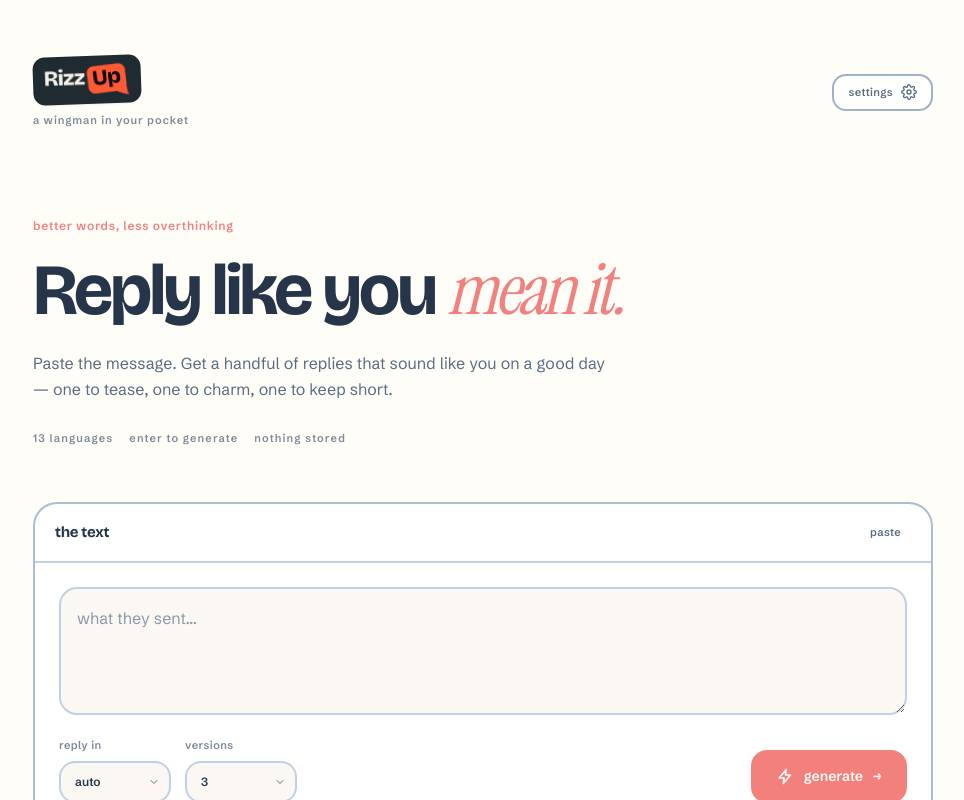
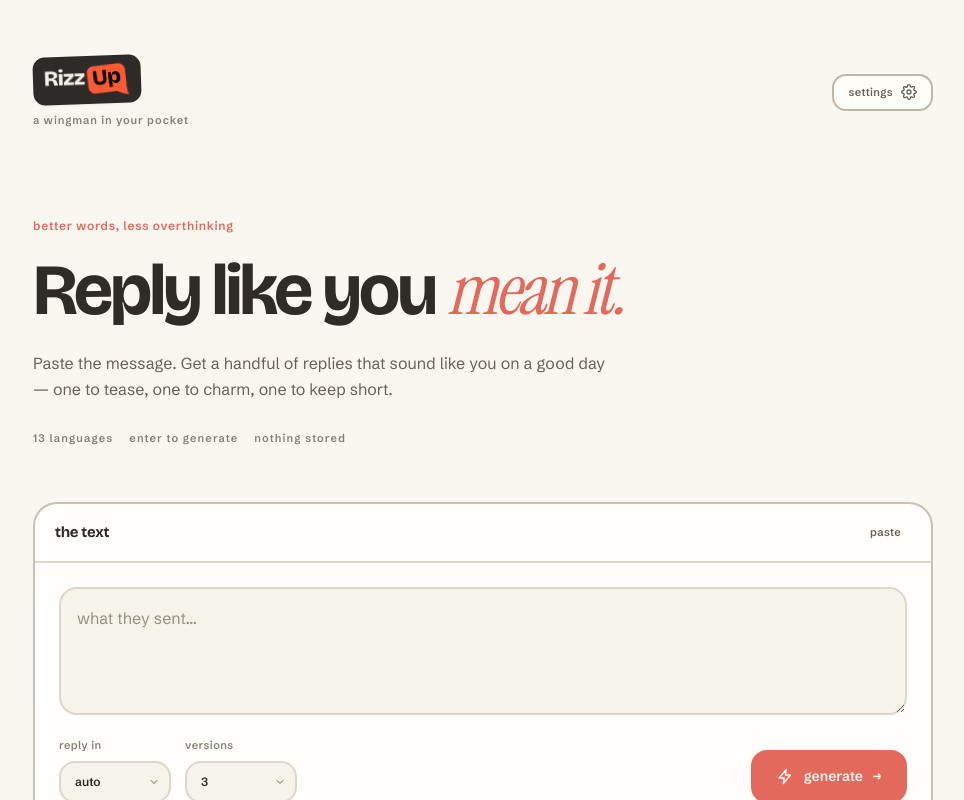
Before and after one commit to Graffian/rizzUP, a Next.js app: page / in a window 1280 px wide. Shown: the top 800 px of the page, without its empty margins (157-1121 px from the left). Built offline with nearby package versions, Linux system fonts and the light colour scheme.

Commit message:
refine theme colors with warm neutral palette

```diff
--- a/app/globals.css
+++ b/app/globals.css
@@ -4,47 +4,47 @@
 
 :root {
   color-scheme: light;
-  --color-ink: 255 253 248;
-  --color-ink2: 251 247 240;
-  --color-panel: 255 255 255;
-  --color-panel2: 255 249 240;
-  --color-line: 192 208 229;
-  --color-line2: 117 145 181;
-  --color-paper: 39 53 74;
-  --color-muted: 90 108 130;
-  --color-faint: 137 152 170;
-  --color-rust: 242 128 125;
-  --color-gold: 246 194 83;
+  --color-ink: 250 247 241;
+  --color-ink2: 244 240 232;
+  --color-panel: 255 254 250;
+  --color-panel2: 249 244 235;
+  --color-line: 221 214 202;
+  --color-line2: 164 153 136;
+  --color-paper: 48 43 38;
+  --color-muted: 105 96 87;
+  --color-faint: 153 143 130;
+  --color-rust: 226 105 91;
+  --color-gold: 239 177 66;
 }
 
 .theme-light {
   color-scheme: light;
-  --color-ink: 255 253 248;
-  --color-ink2: 251 247 240;
-  --color-panel: 255 255 255;
-  --color-panel2: 255 249 240;
-  --color-line: 192 208 229;
-  --color-line2: 117 145 181;
-  --color-paper: 39 53 74;
-  --color-muted: 90 108 130;
-  --color-faint: 137 152 170;
-  --color-rust: 242 128 125;
-  --color-gold: 246 194 83;
+  --color-ink: 250 247 241;
+  --color-ink2: 244 240 232;
+  --color-panel: 255 254 250;
+  --color-panel2: 249 244 235;
+  --color-line: 221 214 202;
+  --color-line2: 164 153 136;
+  --color-paper: 48 43 38;
+  --color-muted: 105 96 87;
+  --color-faint: 153 143 130;
+  --color-rust: 226 105 91;
+  --color-gold: 239 177 66;
 }
 
 .theme-dark {
   color-scheme: dark;
-  --color-ink: 18 19 34;
-  --color-ink2: 28 29 50;
-  --color-panel: 35 36 62;
-  --color-panel2: 44 45 76;
-  --color-line: 55 56 85;
-  --color-line2: 79 80 112;
-  --color-paper: 247 247 251;
-  --color-muted: 177 179 199;
-  --color-faint: 122 124 151;
-  --color-rust: 150 132 255;
-  --color-gold: 244 196 91;
+  --color-ink: 28 26 24;
+  --color-ink2: 39 35 32;
+  --color-panel: 50 45 41;
+  --color-panel2: 61 54 48;
+  --color-line: 76 68 60;
+  --color-line2: 104 93 81;
+  --color-paper: 250 247 239;
+  --color-muted: 184 174 160;
+  --color-faint: 137 126 112;
+  --color-rust: 242 126 100;
+  --color-gold: 242 188 83;
 }
 
 .theme-system {
@@ -54,17 +54,17 @@
 @media (prefers-color-scheme: dark) {
   .theme-system {
     color-scheme: dark;
-    --color-ink: 18 19 34;
-    --color-ink2: 28 29 50;
-    --color-panel: 35 36 62;
-    --color-panel2: 44 45 76;
-    --color-line: 55 56 85;
-    --color-line2: 79 80 112;
-    --color-paper: 247 247 251;
-    --color-muted: 177 179 199;
-    --color-faint: 122 124 151;
-    --color-rust: 150 132 255;
-    --color-gold: 244 196 91;
+    --color-ink: 28 26 24;
+  --color-ink2: 39 35 32;
+  --color-panel: 50 45 41;
+  --color-panel2: 61 54 48;
+  --color-line: 76 68 60;
+  --color-line2: 104 93 81;
+  --color-paper: 250 247 239;
+  --color-muted: 184 174 160;
+  --color-faint: 137 126 112;
+  --color-rust: 242 126 100;
+  --color-gold: 242 188 83;
   }
 }
 
--- a/components/RizzApp.tsx
+++ b/components/RizzApp.tsx
@@ -221,7 +221,7 @@ export default function RizzApp() {
     <div className={`theme-${prefs.theme} relative isolate min-h-screen overflow-hidden text-paper`}>
       <div className="intro-screen pointer-events-none fixed inset-0 z-[100] flex items-center justify-center bg-ink">
         <div className="intro-logo flex flex-col items-center">
-          <div className="inline-flex rounded-2xl bg-[#202a31] px-4 py-3 shadow-xl shadow-black/10">
+          <div className="inline-flex rounded-2xl bg-[#2e2a27] px-4 py-3 shadow-xl shadow-black/10">
             <img
               src="/rizzup-wordmark-128h.png"
               srcSet="/rizzup-wordmark-256h.png 2x, /rizzup-wordmark-512h.png 4x"
@@ -237,7 +237,7 @@ export default function RizzApp() {
         {/* header */}
         <header className="animate-entrance animate-delay-1 flex items-center justify-between pb-2">
           <div>
-            <div className="inline-flex -rotate-2 rounded-xl bg-[#202a31] px-3 py-2 shadow-sm">
+            <div className="inline-flex -rotate-2 rounded-xl bg-[#2e2a27] px-3 py-2 shadow-sm">
               <img
                 src="/rizzup-wordmark-128h.png"
                 srcSet="/rizzup-wordmark-256h.png 2x, /rizzup-wordmark-512h.png 4x"
```
